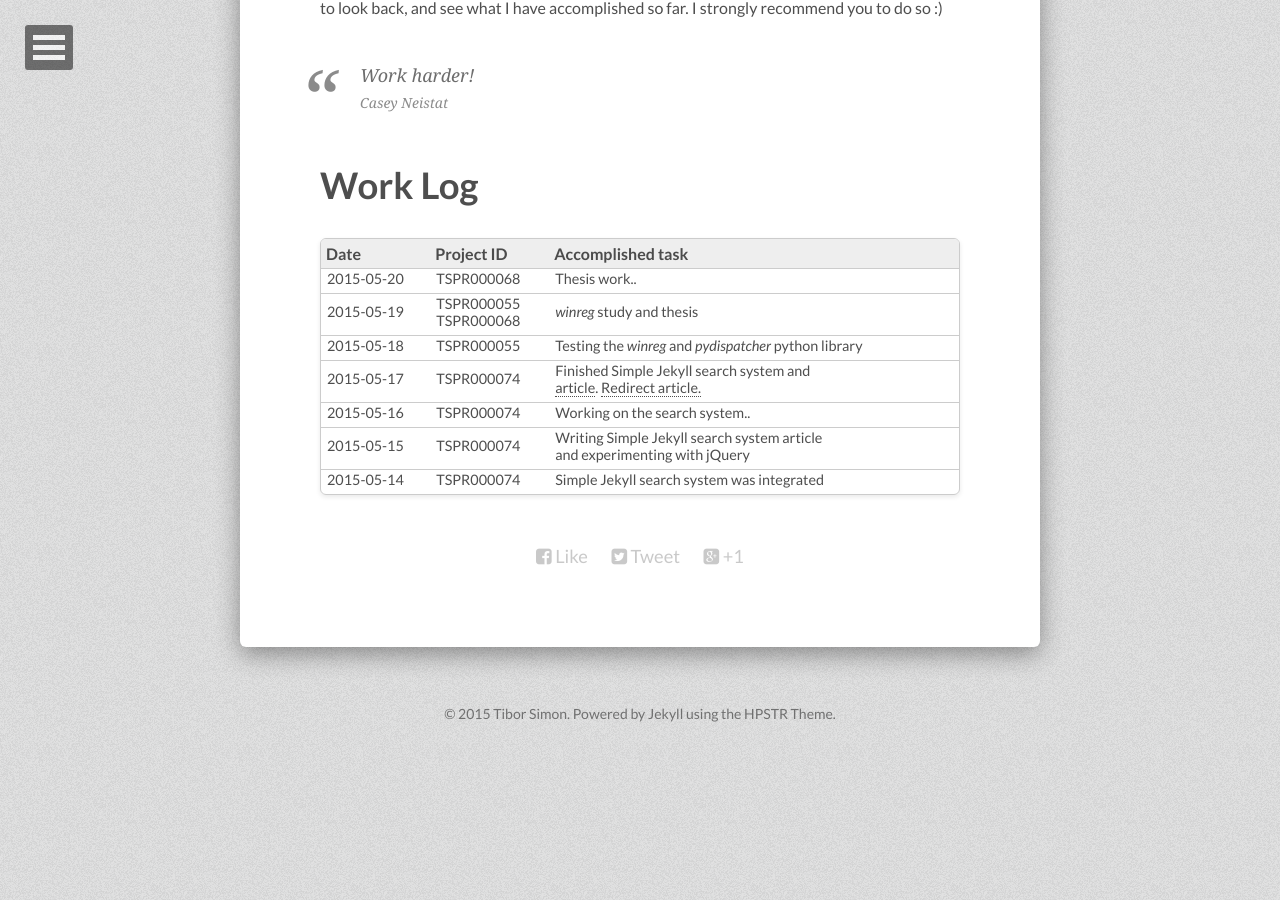
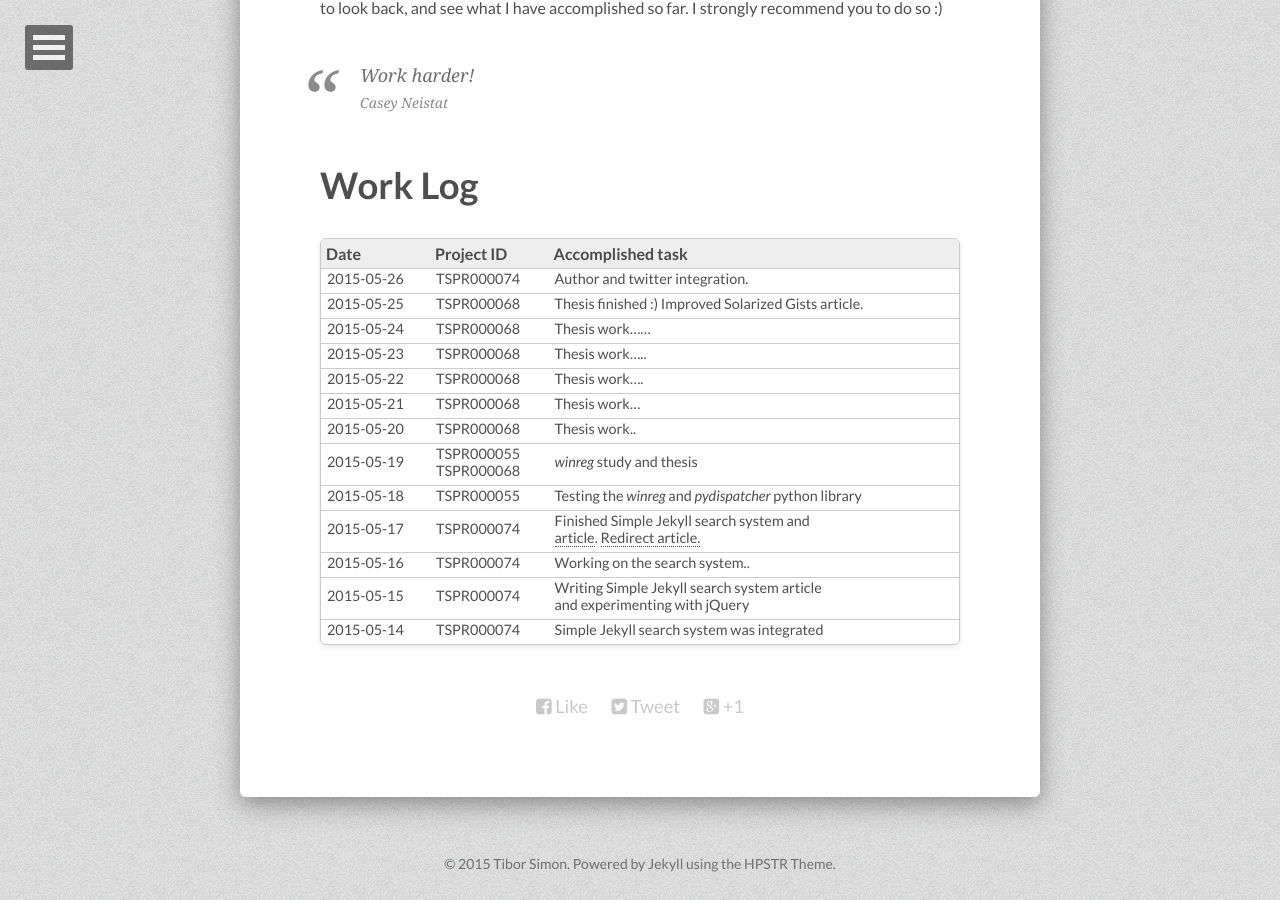
Before and after one commit to tiborsimon/tiborsimon.github.io, a Jekyll site: the page built from worklog/index.md, in a window 1280 px wide and 900 px high, scrolled down 667 px. Built offline with Jekyll 4.4.1, drawn with Linux system fonts in a browser that asks for light colours; nearby versions of some CDN libraries; before the commit the page ends 1417 px from its top, so only the background shows below that.

Commit message:
Worklog updated

```diff
--- a/worklog/index.md
+++ b/worklog/index.md
@@ -29,6 +29,12 @@ Work harder!
 
 | Date | Project ID | Accomplished task |
 |:-----------|:------------|:------------|
+| 2015-05-26 | TSPR000074 | Author and twitter integration.
+| 2015-05-25 | TSPR000068 | Thesis finished :) Improved Solarized Gists article.
+| 2015-05-24 | TSPR000068 | Thesis work......
+| 2015-05-23 | TSPR000068 | Thesis work.....
+| 2015-05-22 | TSPR000068 | Thesis work....
+| 2015-05-21 | TSPR000068 | Thesis work...
 | 2015-05-20 | TSPR000068 | Thesis work..
 | 2015-05-19 | TSPR000055<br>TSPR000068 | _winreg_ study and thesis
 | 2015-05-18 | TSPR000055 | Testing the _winreg_ and _pydispatcher_ python library
```
